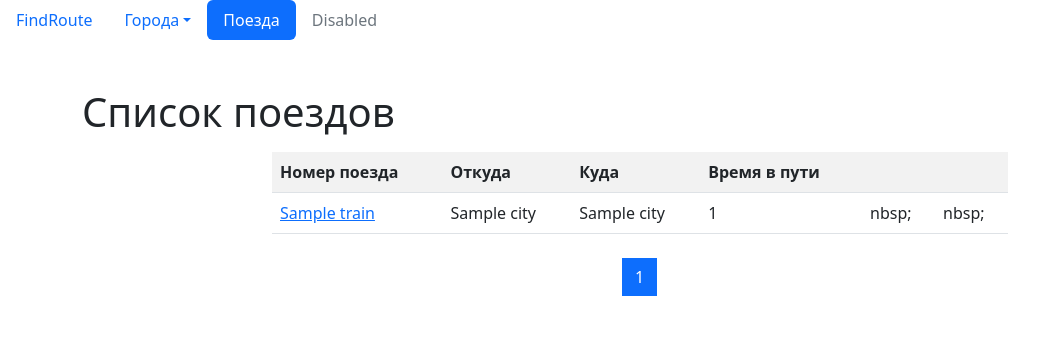
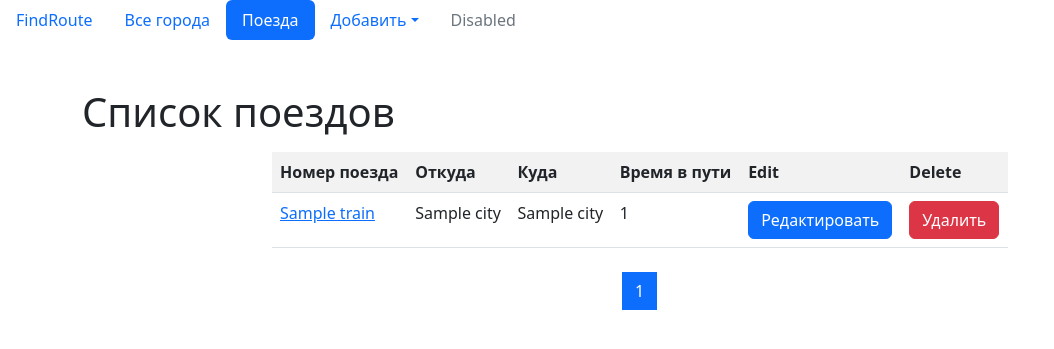
Before and after one commit to TuzovAP/django_sate, a Django app: page /trains/ in a window 1280 px wide. Shown: the top 349 px of the page, without its empty margins (0-1054 px from the left). Run offline with Django 4.2, Linux system fonts and the light colour scheme; tables that the repository leaves empty hold one stand-in row (values such as "Sample post").

Commit message:
Создание поезда и города через сайт

```diff
--- a/templates/base.html
+++ b/templates/base.html
@@ -1,5 +1,7 @@
 {% url 'cities:home' as cities_home_url %}
+{% url 'cities:create' as cities_create_url %}
 {% url 'trains:home' as trains_home_url %}
+{% url 'trains:create' as trains_create_url %}
 {% url 'home' as home_url %}
 
 <!doctype html>
@@ -18,20 +20,26 @@
         <a class="nav-link
         {% if request.path == home_url %} active {% endif %} " aria-current="page" href="{% url 'home'%}">FindRoute</a>
       </li>
-      <li class="nav-item dropdown">
-        <a class="nav-link dropdown-toggle
-        {% if request.path == cities_home_url %} active {% endif %}" data-bs-toggle="dropdown" href="{% url 'cities:home'%}" role="button" aria-expanded="false">Города</a>
-        <ul class="dropdown-menu">
-          <li><a class="dropdown-item
-          {% if request.path == cities_home_url %} active {% endif %}" href="{% url 'cities:home'%}">Все города</a></li>
-          <li><a class="dropdown-item" href="#">Another action</a></li>
-          <li><a class="dropdown-item" href="#">Something else here</a></li>
-          <li><hr class="dropdown-divider"></li>
-          <li><a class="dropdown-item" href="#">Separated link</a></li>
-        </ul>
+      <li class="nav-item">
+        <a class="nav-link {% if request.path == cities_home_url %} active {% endif %}" href="{% url 'cities:home'%}">Все города</a>
       </li>
       <li class="nav-item">
         <a class="nav-link {% if request.path == trains_home_url %} active {% endif %}" href="{% url 'trains:home'%}">Поезда</a>
+      </li>
+      <li class="nav-item dropdown">
+        <a class="nav-link dropdown-toggle
+        {% if request.path == cities_create_url or request.path == trains_create_url %} active {% endif %}"
+           data-bs-toggle="dropdown" href="#" role="button" aria-expanded="false">Добавить</a>
+        <ul class="dropdown-menu">
+          <li><a class="dropdown-item {% if request.path == cities_create_url %} active {% endif %}"
+                 href="{% url 'cities:create'%}">Новый город</a></li>
+          <li><a class="dropdown-item {% if request.path == trains_create_url %} active {% endif %}"
+                 href="{% url 'trains:create'%}">Новый поезд</a></li>
+          <li><hr class="dropdown-divider"></li>
+          <li><a class="dropdown-item
+                {% if request.path == cities_home_url %} active {% endif %}" href="{% url 'cities:home'%}">Все города</a>
+          </li>
+        </ul>
       </li>
       <li class="nav-item">
         <a class="nav-link disabled">Disabled</a>
--- a/trains/forms.py
+++ b/trains/forms.py
@@ -33,5 +33,5 @@ class TrainForm(forms.ModelForm):
 
     class Meta:
         model = Train  # к какой модели будет привязана форма
-        fields = ('__all__', )  # все поля которые есть в таблице будут отображены
+        fields = '__all__'  # все поля которые есть в таблице будут отображены
         # fields = ('name', )  # поля которые будут отображены
--- a/trains/templates/trains/create.html
+++ b/trains/templates/trains/create.html
@@ -1,8 +1,8 @@
 {% extends 'base.html' %}
-{% block title %} Добавление нового города {% endblock %}
+{% block title %} Добавление нового поезда {% endblock %}
 
 {% block content %}
-     <h1> Добавление нового города </h1>
+     <h1> Добавление нового поезда </h1>
 
 {% include 'form.html' with button='Сохранить' %}
 
--- a/trains/templates/trains/home.html
+++ b/trains/templates/trains/home.html
@@ -11,8 +11,8 @@
                  <th>Откуда</th>
                  <th>Куда</th>
                  <th>Время в пути</th>
-                 <th>&nbsp;</th>
-                 <th>&nbsp;</th>
+                 <th>Edit</th>
+                 <th>Delete</th>
              </tr>
           {% for object in page_obj %}
              <tr>
@@ -23,8 +23,16 @@
                  <td>{{ object.from_city }}</td>
                  <td>{{ object.to_city }}</td>
                  <td>{{ object.travel_time }}</td>
-                 <td>nbsp;</td>
-                 <td>nbsp;</td>
+                 <td>
+                    <a href="{% url 'trains:update' pk=object.pk%}">
+                        <button type="submit" class="btn btn-primary">Редактировать</button>
+                    </a>
+                 </td>
+                 <td>
+                    <a href="{% url 'trains:delete' pk=object.pk%}">
+                        <button type="submit" class="btn btn-danger">Удалить</button>
+                    </a>
+                 </td>
              </tr>
          {% endfor %}
          </table>
--- a/trains/urls.py
+++ b/trains/urls.py
@@ -1,12 +1,12 @@
 from django.urls import path
 
-from trains.views import home, TrainListView, TrainDetailView  # TrainCreateView, TrainUpdateView, TrainDeleteView,
+from trains.views import home, TrainListView, TrainDetailView, TrainCreateView, TrainUpdateView, TrainDeleteView
 
 urlpatterns = [
     # path('', home, name='home'),
     path('', TrainListView.as_view(), name='home'),
     path('detail/<int:pk>/', TrainDetailView.as_view(), name='detail'),
-    # path('add/', TrainCreateView.as_view(), name='create'),
-    # path('update/<int:pk>/', TrainUpdateView.as_view(), name='update'),
-    # path('delete/<int:pk>/', TrainDeleteView.as_view(), name='delete'),
+    path('add/', TrainCreateView.as_view(), name='create'),
+    path('update/<int:pk>/', TrainUpdateView.as_view(), name='update'),
+    path('delete/<int:pk>/', TrainDeleteView.as_view(), name='delete'),
 ]
--- a/trains/views.py
+++ b/trains/views.py
@@ -29,28 +29,28 @@ class TrainListView(ListView):
 class TrainDetailView(DetailView):
     queryset = Train.objects.all()
     template_name = 'trains/detail.html'
-#
-#
-# class TrainCreateView(SuccessMessageMixin, CreateView):
-#     model = Train  # таблица городов в БД
-#     form_class = TrainForm  # модель формы через django
-#     template_name = 'trains/create.html'
-#     success_url = reverse_lazy('trains:home')  # в случае успеха переходим на trains:home, но нужно испольховать ленивый реверс
-#     success_message = "Город успешно создан"
-#
-#
-# class TrainUpdateView(SuccessMessageMixin, UpdateView):
-#     model = Train  # таблица городов в БД
-#     form_class = TrainForm  # модель формы через django
-#     template_name = 'trains/update.html'
-#     success_url = reverse_lazy('trains:home')  # в случае успеха переходим на trains:home, но нужно использовать ленивый реверс
-#     success_message = "Город успешно отредактирован"
-#
-# class TrainDeleteView(DeleteView):
-#     model = Train  # таблица городов в БД
-#     template_name = 'trains/delete.html'  # шаблон для отрисовки страницы с подтверждением
-#     success_url = reverse_lazy('trains:home')  # в случае успеха переходим на trains:home, но нужно использовать ленивый реверс
-#     #  функуия для удаления без подтверждения. Не работает, видимо из-за новой версии джанго
-#     def get(self, request, *args, **kwargs):
-#         messages.success(request, 'Город успешно удален')
-#         return self.post(request, *args, **kwargs)
+
+
+class TrainCreateView(SuccessMessageMixin, CreateView):
+    model = Train  # таблица городов в БД
+    form_class = TrainForm  # модель формы через django
+    template_name = 'trains/create.html'
+    success_url = reverse_lazy('trains:home')  # в случае успеха переходим на trains:home, но нужно испольховать ленивый реверс
+    success_message = "Поезд успешно создан"
+
+
+class TrainUpdateView(SuccessMessageMixin, UpdateView):
+    model = Train  # таблица городов в БД
+    form_class = TrainForm  # модель формы через django
+    template_name = 'trains/update.html'
+    success_url = reverse_lazy('trains:home')  # в случае успеха переходим на trains:home, но нужно использовать ленивый реверс
+    success_message = "Поезд успешно отредактирован"
+
+class TrainDeleteView(DeleteView):
+    model = Train  # таблица городов в БД
+    template_name = 'trains/delete.html'  # шаблон для отрисовки страницы с подтверждением
+    success_url = reverse_lazy('trains:home')  # в случае успеха переходим на trains:home, но нужно использовать ленивый реверс
+    #  функуия для удаления без подтверждения. Не работает, видимо из-за новой версии джанго
+    def get(self, request, *args, **kwargs):
+        messages.success(request, 'Поезд успешно удален')
+        return self.post(request, *args, **kwargs)
```
